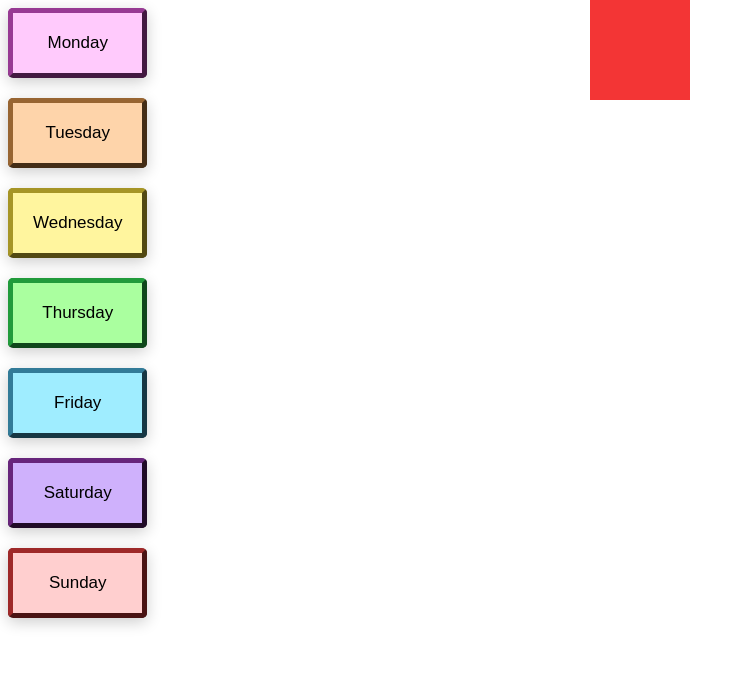
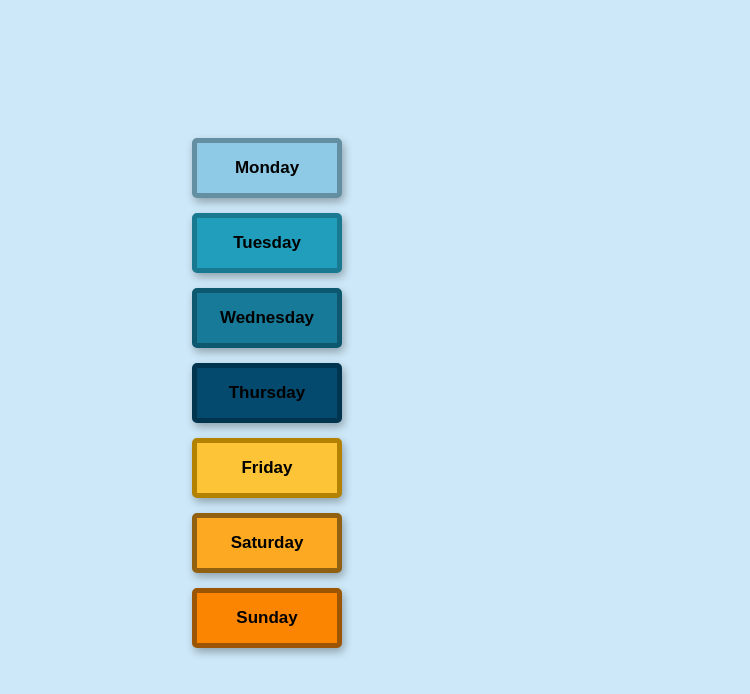
Before and after one commit to SophiaSevillano/SophiaSevillano.github.io, a plain HTML site: page TSA2/index.html in a window 1280 px wide. Shown: the whole page, without its empty margins (0-750 px from the left). Drawn offline with Linux system fonts and the light colour scheme.

Commit message:
Update TSA2.css

```diff
--- a/TSA2/TSA2.css
+++ b/TSA2/TSA2.css
@@ -1,84 +1,83 @@
 body {
     font-family: 'Roboto', sans-serif;
-    background-color: #ffffff;
+    background-color: #cde8f8;
+    display: flex;
+    justify-content: center;
+    align-items: center;
+    height: 100vh;
+    margin: 0;
 }
 
-.container{
+.container {
     display: flex;
+    justify-content: space-between;
+    align-items: center;
+    width: 70%;
+    padding: 0 50px;
+    max-width: 1000px;
 }
 
-.left{
+.left {
     display: flex;
     flex-direction: column;
+    align-items: flex-start;
 }
 
-button{
-    top: 10px;
-    left: 10px;
-    padding: 20px 20px;
+.right{
+    position: relative;
+    display: flex;
+    justify-content: center;
+    width: 400px;
+    height: 600px;
+}
+
+button {
+    width: 150px;
+    padding: 15px;
     border-radius: 5px;
     cursor: pointer;
     font-size: 17px;
-    transition: ease-in-out 0.3s;
-    box-shadow: 0 4px 15px rgba(0, 0, 0, 0.2);
-    margin-bottom: 20px;
-    border-width:5px;
-
+    font-weight: bold;
+    transition: transform 0.3s ease-in-out;
+    box-shadow: 2px 4px 8px rgba(0, 0, 0, 0.3);
+    margin-bottom: 15px;
+    border-width: 5px;
+    border-style: solid;
 }
 
 button:hover {
     transform: scale(1.1);
-    background-color: #ffffff;
 }
 
-#mon{
-    background-color: #ffcafc;
-    border-color: #973a93;
+/* COLORS OF THE BUTTONS */
+#mon{ background-color: #8ecae6; border-color: #648fa3;}
+#tues{ background-color: #219ebc; border-color: #187991;}
+#wed{ background-color: #167a98; border-color: #0d586f;}
+#thurs{ background-color: #044a6e; border-color: #01354f;}
+#fri{ background-color: #fcc436; border-color: #b48203;}
+#sat{ background-color: #fda921; border-color: #916011;}
+#sun{ background-color: #fb8500; border-color: #9c5503;}
+
+
+.box {
+    width: 400px;
+    height: 400px;
+    border-width: 15px;
+    border-style: solid;
+    position: absolute;
+    top: -68vh;
+    transition: top 1.8s ease-in-out, background-color 1s ease-in-out;;
 }
 
-#tues{
-    background-color: #fed4aa;
-    border-color: #986532;
+/* SQUARE COLORS */
+.monday { background-color: #8ecae6; border-color: #648fa3; }
+.tuesday { background-color: #219ebc; border-color: #187991; }
+.wednesday { background-color: #167a98; border-color: #0d586f;}
+.thursday { background-color: #044a6e; border-color: #01354f; }
+.friday { background-color: #fcc436; border-color: #b48203; }
+.saturday { background-color: #fda921; border-color: #916011; }
+.sunday { background-color: #fb8500; border-color: #9c5503; }
+
+.box.active {
+    background-color: #cde8f8 !important;
 }
-#wed{
-    background-color: #fff59e;
-    border-color: #a69526;
-}
-
-#thurs{
-    background-color: #aaff9f;
-    border-color: #219b3b;
-}
-
-#fri{
-    background-color: #9fedff;
-    border-color: #327b98;
-}
-
-#sat{
-    background-color: #cfb1fc;
-    border-color: #67257b;
-}
-
-#sun{
-    background-color: #ffcfcf;
-    border-color: #9e2929;
-}
-
-.right{
-    display: flex;
-    flex-direction: column;
-}
-
-.box {
-    width: 100px;
-    height: 100px;
-    border-color: #ba1fb2;
-    background-color: #f33535;
-    border-width: 10px;
-    position: absolute;
-    top: 0;
-    left: 50%;
-    transform: translateX(-50%);
-    transition: background-color 1s, top 1s;
-}
```
